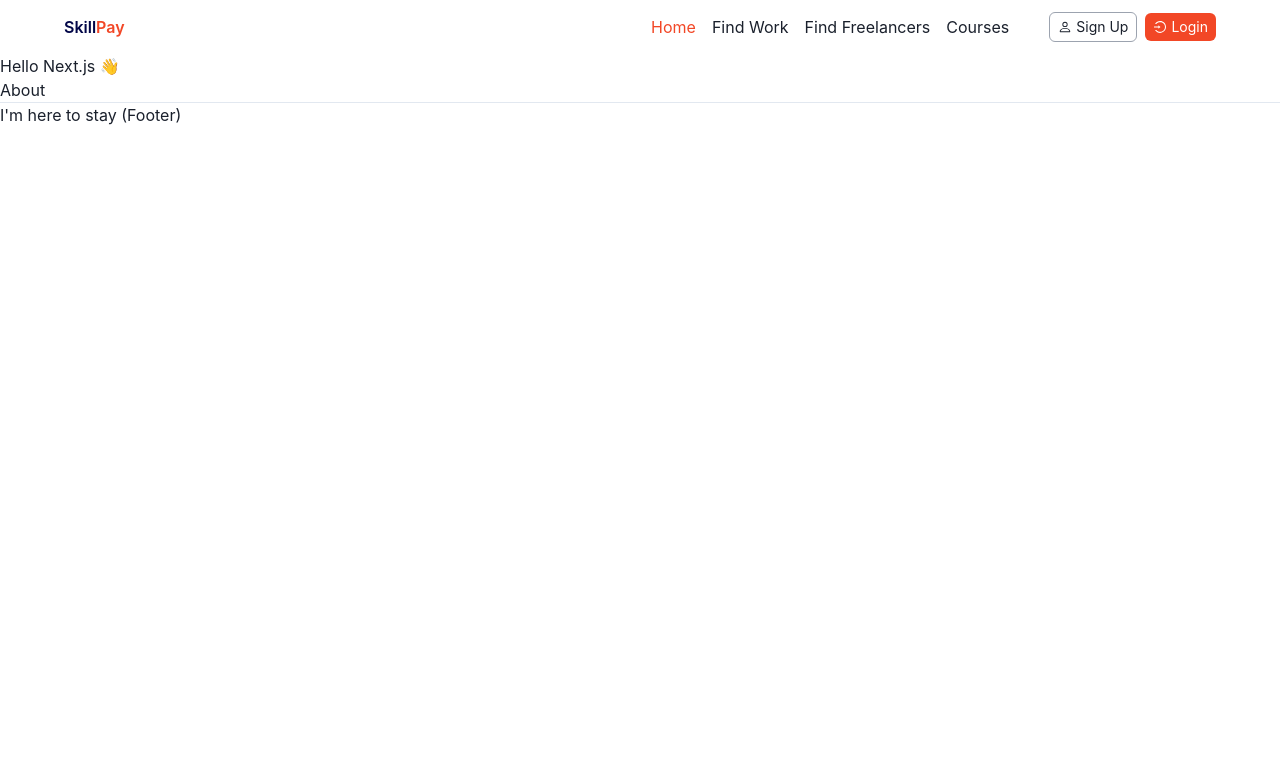
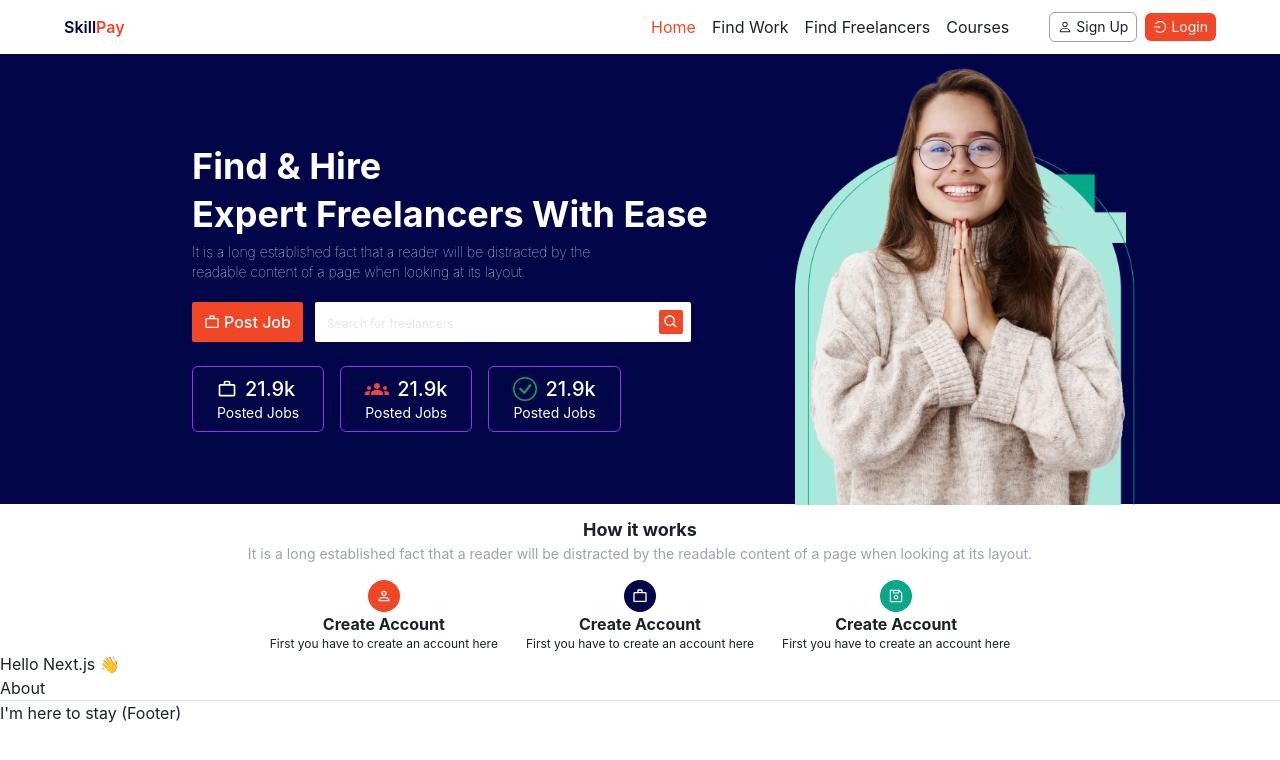
Before and after one commit to Padom2020/SkillPay_Frontend, a Next.js app: page / in a window 1280 px wide. Shown: the top 760 px of the page. Built offline with nearby package versions, Linux system fonts and the light colour scheme.

Commit message:
update on home page

```diff
--- /dev/null
+++ b/components/Banner.tsx
@@ -0,0 +1,75 @@
+import Image from 'next/image';
+import React from 'react';
+import BannerImage from '../assets/images/bannerimg.png';
+import { MdWorkOutline, MdGroups } from 'react-icons/md';
+import { BiSearch } from 'react-icons/bi';
+import { BsCheckCircle } from 'react-icons/bs';
+
+type Props = {};
+
+const Banner = (props: Props) => {
+   return (
+      <div className='bg-primary h-[450px]'>
+         <div className='max-w-[70%] mx-auto flex flex-row h-full items-center'>
+            <div className='text-white w-[60%] pt-5'>
+               <h2 className='capitalize font-bold text-4xl pb-2'>
+                  Find & Hire{' '}
+               </h2>
+               <h2 className='capitalize font-bold text-4xl pb-2'>
+                  Expert Freelancers With Ease
+               </h2>
+               <p className='text-sm font-thin w-[80%] pb-5'>
+                  It is a long established fact that a reader will be distracted
+                  by the readable content of a page when looking at its layout.
+               </p>
+               <div className='flex items-center space-x-3 pb-6'>
+                  <button className='flex items-center space-x-1 bg-orange px-3 py-2 rounded-sm'>
+                     <MdWorkOutline className='text-white' />
+                     <span className='font-medium'>Post Job</span>
+                  </button>
+                  <div className='w-[70%] relative'>
+                     <input
+                        type='text'
+                        placeholder='Search for freelancers'
+                        className='pl-3 pr-9 py-2 rounded-sm w-full placeholder:text-gray-200 placeholder:text-xs outline-none bg-white text-gray-800'
+                     />
+                     <button className='absolute top-2 bg-orange p-1 rounded-sm right-2'>
+                        <BiSearch />
+                     </button>
+                  </div>
+               </div>
+               <div className='flex space-x-4'>
+                  <div className='flex flex-col px-6 border border-purple-600 py-2 rounded-md'>
+                     <div className='flex items-center space-x-2'>
+                        <MdWorkOutline className='text-white w-5 h-5' />
+                        <span className='font-medium text-xl'>21.9k</span>
+                     </div>
+                     <p className='text-sm'>Posted Jobs</p>
+                  </div>
+                  <div className='flex flex-col px-6 border border-purple-600 py-2 rounded-md'>
+                     <div className='flex items-center space-x-2'>
+                        <MdGroups className='text-red-500 w-6 h-6' />
+                        <span className='font-medium text-xl'>21.9k</span>
+                     </div>
+                     <p className='text-sm'>Posted Jobs</p>
+                  </div>
+                  <div className='flex flex-col px-6 border border-purple-600 py-2 rounded-md'>
+                     <div className='flex items-center space-x-2'>
+                        <BsCheckCircle className='text-green-600 w-6 h-6' />
+                        <span className='font-medium text-xl'>21.9k</span>
+                     </div>
+                     <p className='text-sm'>Posted Jobs</p>
+                  </div>
+               </div>
+            </div>
+            <div className='w-[40%] pt-3 '>
+               <div className='relative w-[430px] h-[440px]'>
+                  <Image src={BannerImage} layout='fill' alt='' />
+               </div>
+            </div>
+         </div>
+      </div>
+   );
+};
+
+export default Banner;
--- /dev/null
+++ b/components/HowItWorks.tsx
@@ -0,0 +1,48 @@
+import React from 'react';
+import { MdOutlinePersonOutline, MdWorkOutline } from 'react-icons/md';
+import { AiOutlineSave } from 'react-icons/ai';
+
+type Props = {};
+
+const HowItWorks = (props: Props) => {
+   return (
+      <div className='flex flex-col items-center justify-center mt-3'>
+         <h2 className='font-bold text-lg'>How it works</h2>
+         <p className='text-center text-sm text-gray-400'>
+            It is a long established fact that a reader will be distracted by
+            the readable content of a page when looking at its layout.
+         </p>
+         <div className='flex space-x-7 mt-4'>
+            <div className='flex flex-col items-center'>
+               <span className='bg-orange p-2 rounded-full'>
+                  <MdOutlinePersonOutline className='text-white' />
+               </span>
+               <p className='font-bold'>Create Account</p>
+               <p className='text-xs'>
+                  First you have to create an account here
+               </p>
+            </div>
+            <div className='flex flex-col items-center'>
+               <span className='bg-primary p-2 rounded-full'>
+                  <MdWorkOutline className='text-white' />
+               </span>
+               <p className='font-bold'>Create Account</p>
+               <p className='text-xs'>
+                  First you have to create an account here
+               </p>
+            </div>
+            <div className='flex flex-col items-center'>
+               <span className='bg-[#0CA789] p-2 rounded-full'>
+                  <AiOutlineSave className='text-white' />
+               </span>
+               <p className='font-bold'>Create Account</p>
+               <p className='text-xs'>
+                  First you have to create an account here
+               </p>
+            </div>
+         </div>
+      </div>
+   );
+};
+
+export default HowItWorks;
--- a/pages/home.tsx
+++ b/pages/home.tsx
@@ -1,12 +1,16 @@
 import { freelancers, PostedJobs } from '../mockData';
 import { freelancerTRype } from '../interfaces';
+import Banner from '../components/Banner';
+import HowItWorks from '../components/HowItWorks';
 
 const Home = () => {
    //    console.log(PostedJobs);
 
    return (
-      <div>
+      <div className='relative'>
+         <Banner />
 
+         <HowItWorks />
       </div>
    );
 };
--- a/pages/index.tsx
+++ b/pages/index.tsx
@@ -4,13 +4,15 @@ import Home from './home';
 
 const IndexPage = () => (
    <Layout title='SkillPay'>
+      <section>
+         <Home />
+      </section>
       <h1>Hello Next.js 👋</h1>
       <p>
          <Link href='/about'>
             <a>About</a>
          </Link>
       </p>
-      <Home />
    </Layout>
 );
 
```
Also changed, not shown: assets/images/bannerimg.png (added), assets/images/bannerproj.png (added).
